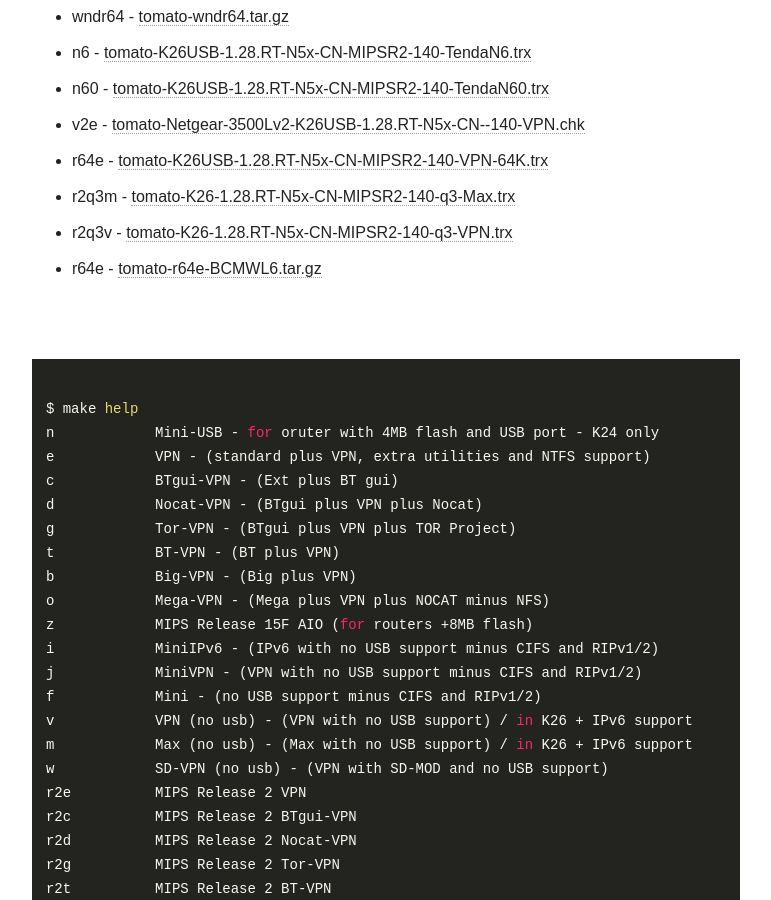
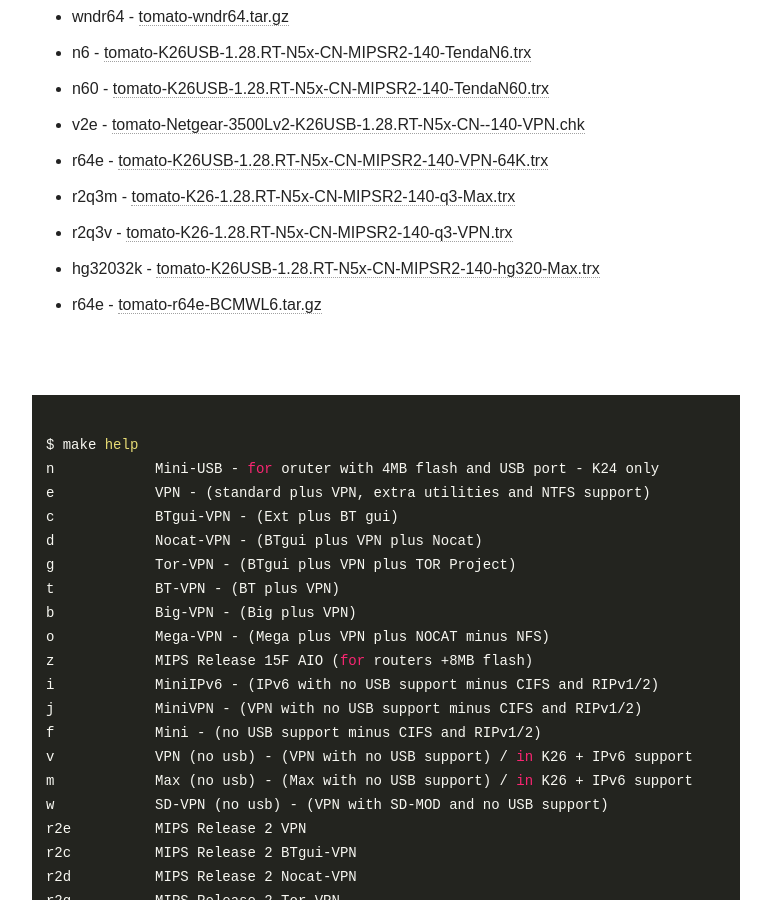
Before and after one commit to oglopss/tomato-ci-ctf-jekyll, a Jekyll site: the page built from index.html, in a window 1280 px wide and 900 px high, scrolled down 2071 px. Shown: the whole window, without its empty margins (254-1025 px from the left). Built offline with Jekyll 4.4.1, drawn with Linux system fonts in a browser that asks for light colours; nearby versions of some CDN libraries.

Commit message:
Travis build 3 hg32032k pushed to gh-pages

```diff
--- a/_data/ss.yml
+++ b/_data/ss.yml
@@ -48,3 +48,4 @@
   - 0051 r2q3v tomato-K26-1.28.RT-N5x-CN-MIPSR2-140-q3-VPN.trx
   - 0050 r2q3m tomato-K26-1.28.RT-N5x-CN-MIPSR2-140-q3-Max.trx
   - 0054 r64e tomato-r64e-BCMWL6.tar.gz
+  - 0052 hg32032k tomato-K26USB-1.28.RT-N5x-CN-MIPSR2-140-hg320-Max.trx
```
Also changed, not shown: 1 other file.
